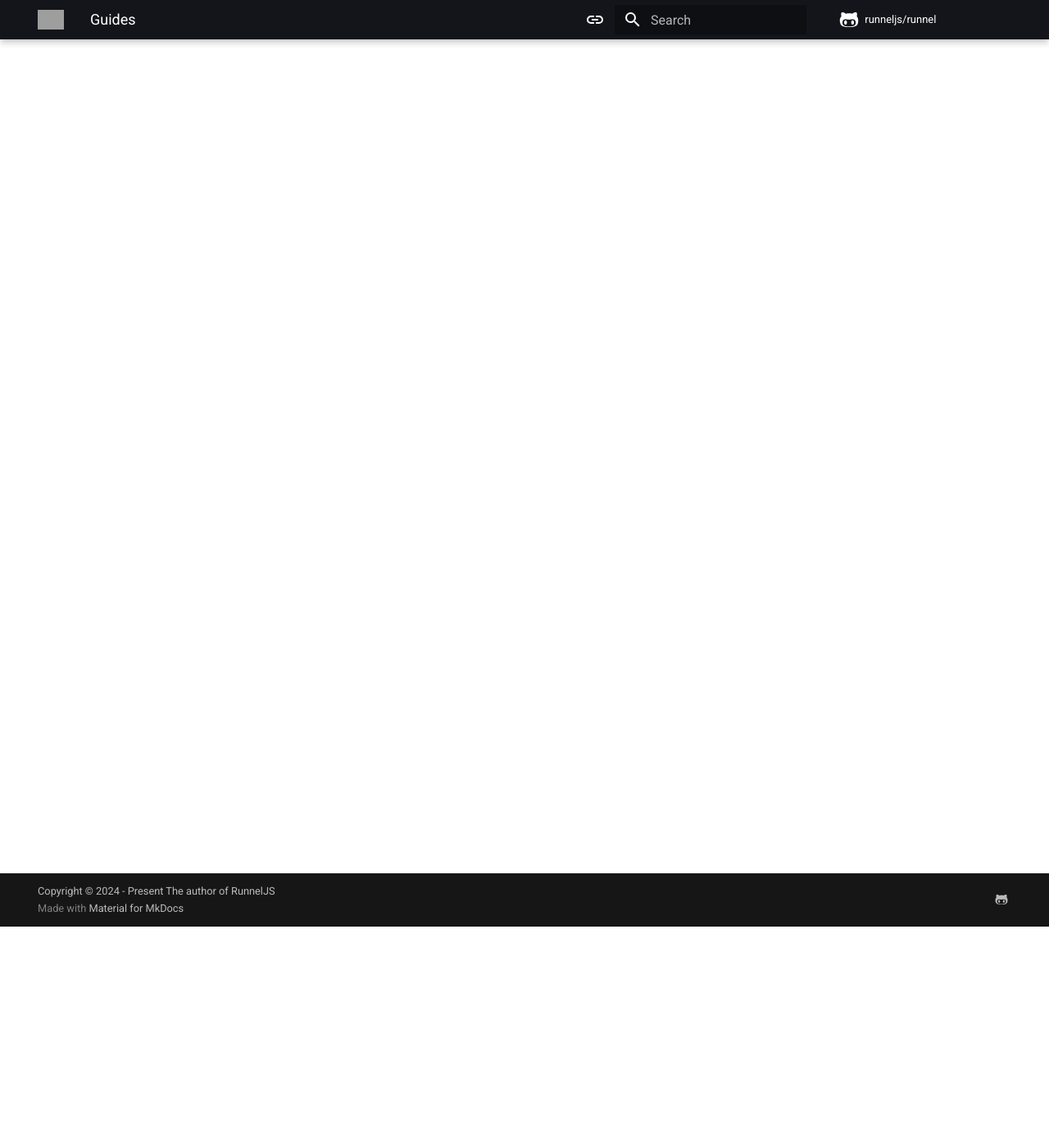
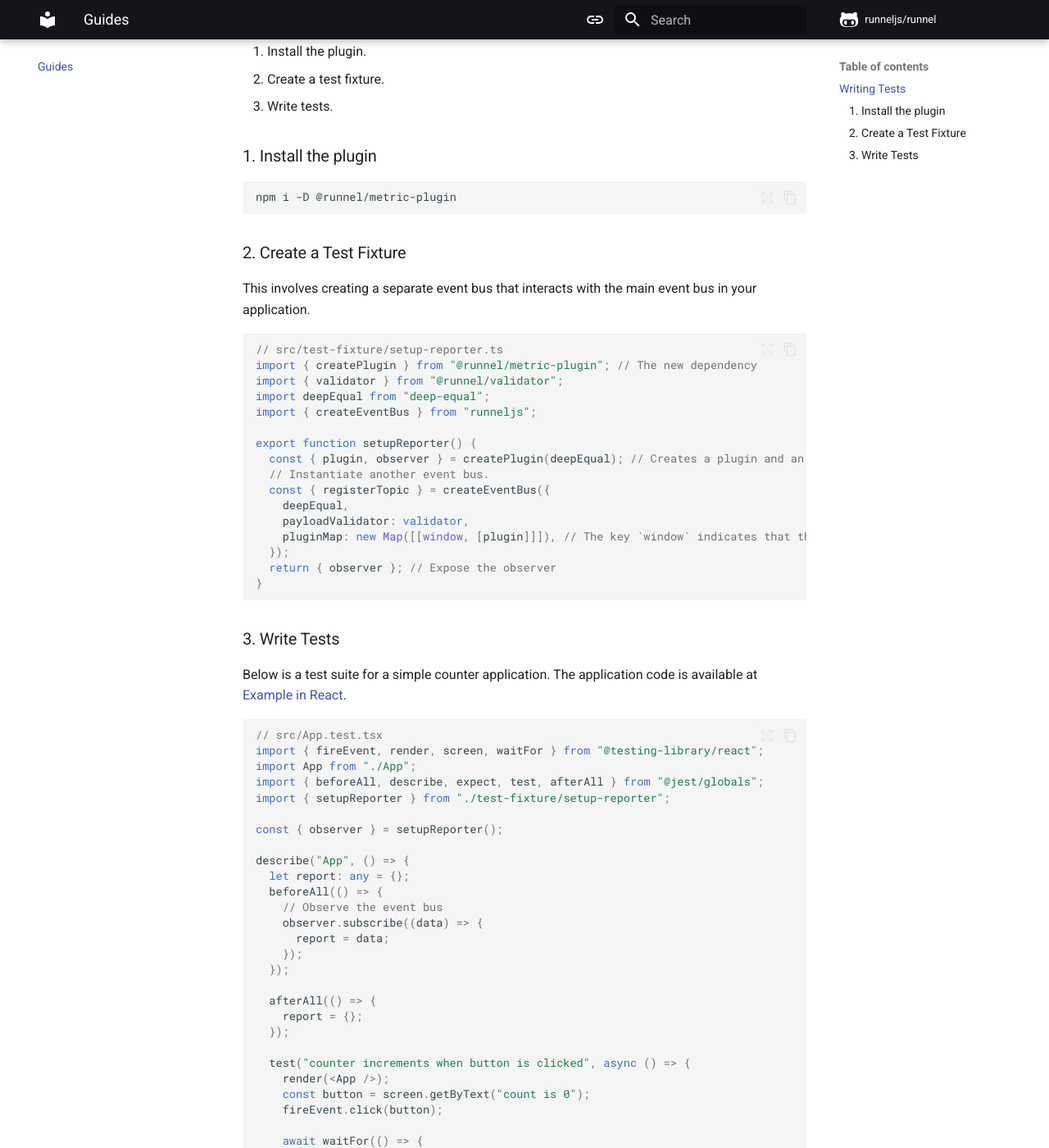
Before and after one commit to runneljs/docs, an MkDocs documentation site: the page built from docs/guides.md, in a window 1280 px wide and 1400 px high, scrolled down 270 px. Shown: the whole window at 82% size. Built offline with MkDocs 1.6.1 and Material for MkDocs 9.7.7, drawn with Linux system fonts in a browser that asks for light colours; comment, search, counter and statistics services are not loaded; some of the changed text lies outside the part shown; grey boxes are pictures that could not be loaded.

Commit message:
Update a bunch

````diff
--- a/docs/guides.md
+++ b/docs/guides.md
@@ -1 +1,88 @@
 # Guides
+
+## Writing Tests
+
+We provide a plugin for testing publisher/subscriber mechanism, eliminating the need for mocks.
+
+1. Install the plugin.
+1. Create a test fixture.
+1. Write tests.
+
+### 1. Install the plugin
+
+```sh
+npm i -D @runnel/metric-plugin
+```
+
+### 2. Create a Test Fixture
+
+This involves creating a separate event bus that interacts with the main event bus in your application.
+
+```ts
+// src/test-fixture/setup-reporter.ts
+import { createPlugin } from "@runnel/metric-plugin"; // The new dependency
+import { validator } from "@runnel/validator";
+import deepEqual from "deep-equal";
+import { createEventBus } from "runneljs";
+
+export function setupReporter() {
+  const { plugin, observer } = createPlugin(deepEqual); // Creates a plugin and an observer
+  // Instantiate another event bus.
+  const { registerTopic } = createEventBus({
+    deepEqual,
+    payloadValidator: validator,
+    pluginMap: new Map([[window, [plugin]]]), // The key `window` indicates that the plugin should be applied globally. Requires js-dom or happy-dom for tests.
+  });
+  return { observer }; // Expose the observer
+}
+```
+
+### 3. Write Tests
+
+Below is a test suite for a simple counter application. The application code is available at <a href="/getting-started/example-react/" target="_blank">Example in React</a>.
+
+```ts
+// src/App.test.tsx
+import { fireEvent, render, screen, waitFor } from "@testing-library/react";
+import App from "./App";
+import { beforeAll, describe, expect, test, afterAll } from "@jest/globals";
+import { setupReporter } from "./test-fixture/setup-reporter";
+
+const { observer } = setupReporter();
+
+describe("App", () => {
+  let report: any = {};
+  beforeAll(() => {
+    // Observe the event bus
+    observer.subscribe((data) => {
+      report = data;
+    });
+  });
+
+  afterAll(() => {
+    report = {};
+  });
+
+  test("counter increments when button is clicked", async () => {
+    render(<App />);
+    const button = screen.getByText("count is 0");
+    fireEvent.click(button);
+
+    await waitFor(() => {
+      expect(screen.getByText("count is 1")).toBeTruthy();
+    });
+  });
+
+  test("verifies expected publish/subscribe events", () => {
+    expect(report).toEqual({
+      count: { // "count" topic
+        onCreateSubscribe: 1, // One "subscribe" action in the code
+        onCreatePublish: 1, // One "publish" action in the code
+        schema: { type: "number" }, // Registered schema
+        subscribe: [1], // Payloads received by subscribers
+        publish: [1] // Payloads published
+      },
+    });
+  });
+});
+```
--- a/mkdocs.yml
+++ b/mkdocs.yml
@@ -1,4 +1,4 @@
-site_name: Runnel
+site_name: RunnelJS
 site_description: >-
   The Solution to Micro Frontend Communication
 repo_name: runneljs/runnel
@@ -37,19 +37,20 @@ theme:
     - navigation.tabs
   icon:
     repo: fontawesome/brands/github-alt
-  logo: img/icon-white.svg
   favicon: img/favicon.png
   language: en
-copyright: Copyright &copy; 2024 - Present The author of RunnelJS
+copyright: Copyright &copy; 2024 - Present Wataru Oguchi
 nav:
   - Runnel: index.md
-  - Getting Started: getting-started.md
+  - Getting Started:
+      - getting-started/installation.md
+      - getting-started/example-react.md
   - Guides: guides.md
   - Libraries:
-      - libraries.md
-      - libraries/plugins.md
-      - libraries/reporter.md
-      - libraries/validator.md
+    - libraries.md
+    - libraries/runnel-validator.md
+    - libraries/runnel-metric-plugin.md
+    - libraries/make-your-own.md
 plugins:
   - search
   - social
@@ -59,7 +60,14 @@ markdown_extensions:
   - footnotes
   - codehilite
   - extra
+  - pymdownx.highlight:
+      anchor_linenums: true
+      line_spans: __span
+      pygments_lang_class: true
+  - pymdownx.superfences
 extra:
   social:
     - icon: fontawesome/brands/github-alt
       link: https://github.com/runneljs/runnel
+extra_css:
+  - css/extra.css
````
Also changed, not shown: docs/getting-started.md (deleted, +0 -1 lines), docs/getting-started/example-react.md (added, +49 -0 lines), docs/getting-started/installation.md (added, +72 -0 lines), docs/index.md (+46 -2 lines), docs/libraries.md (+5 -0 lines), docs/libraries/make-your-own.md (added, +44 -0 lines), docs/libraries/plugins.md (deleted, +0 -1 lines), docs/libraries/reporter.md (deleted, +0 -1 lines), docs/libraries/runnel-metric-plugin.md (added, +66 -0 lines), docs/libraries/runnel-validator.md (added, +3 -0 lines), docs/libraries/validator.md (deleted, +0 -1 lines), 1 other file.
